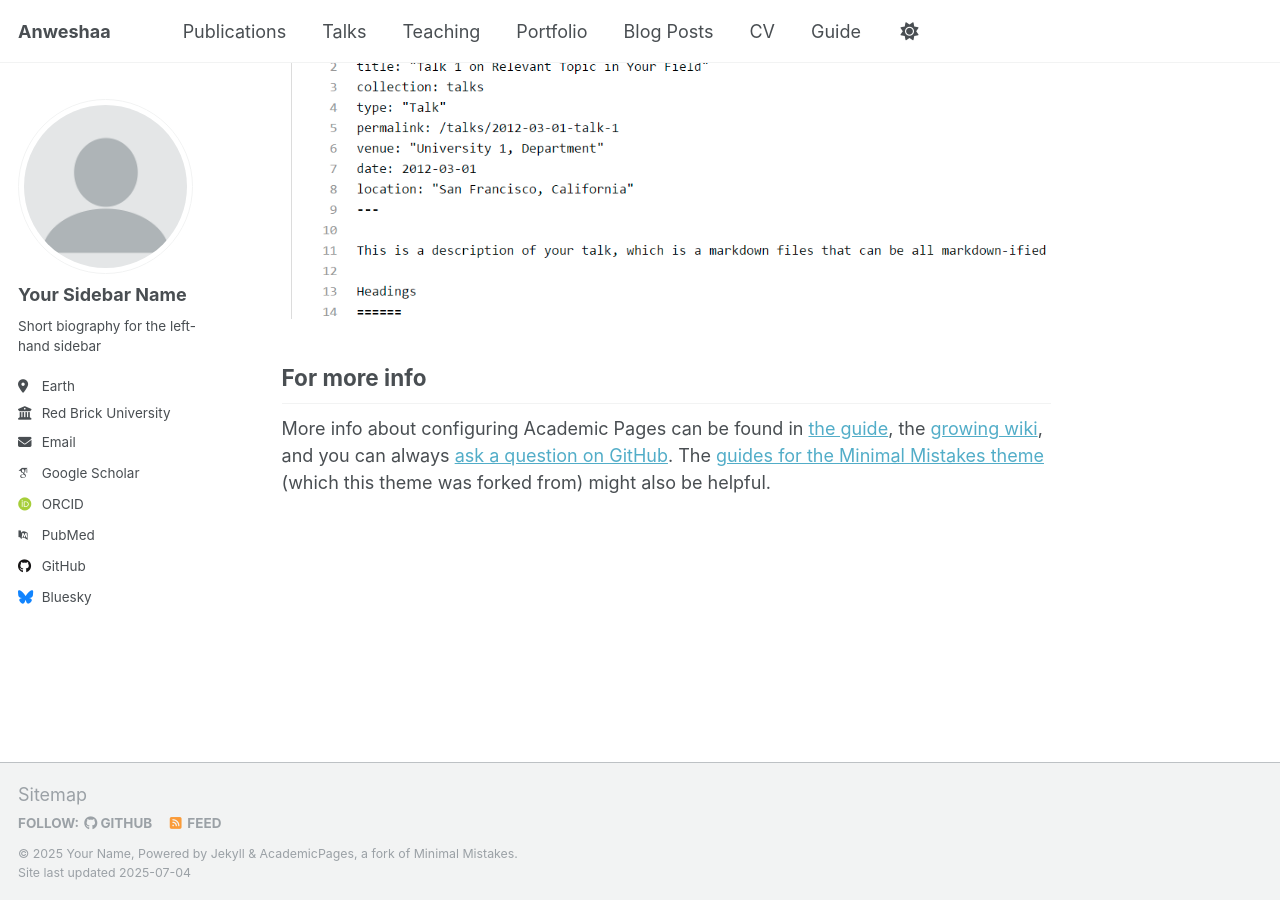
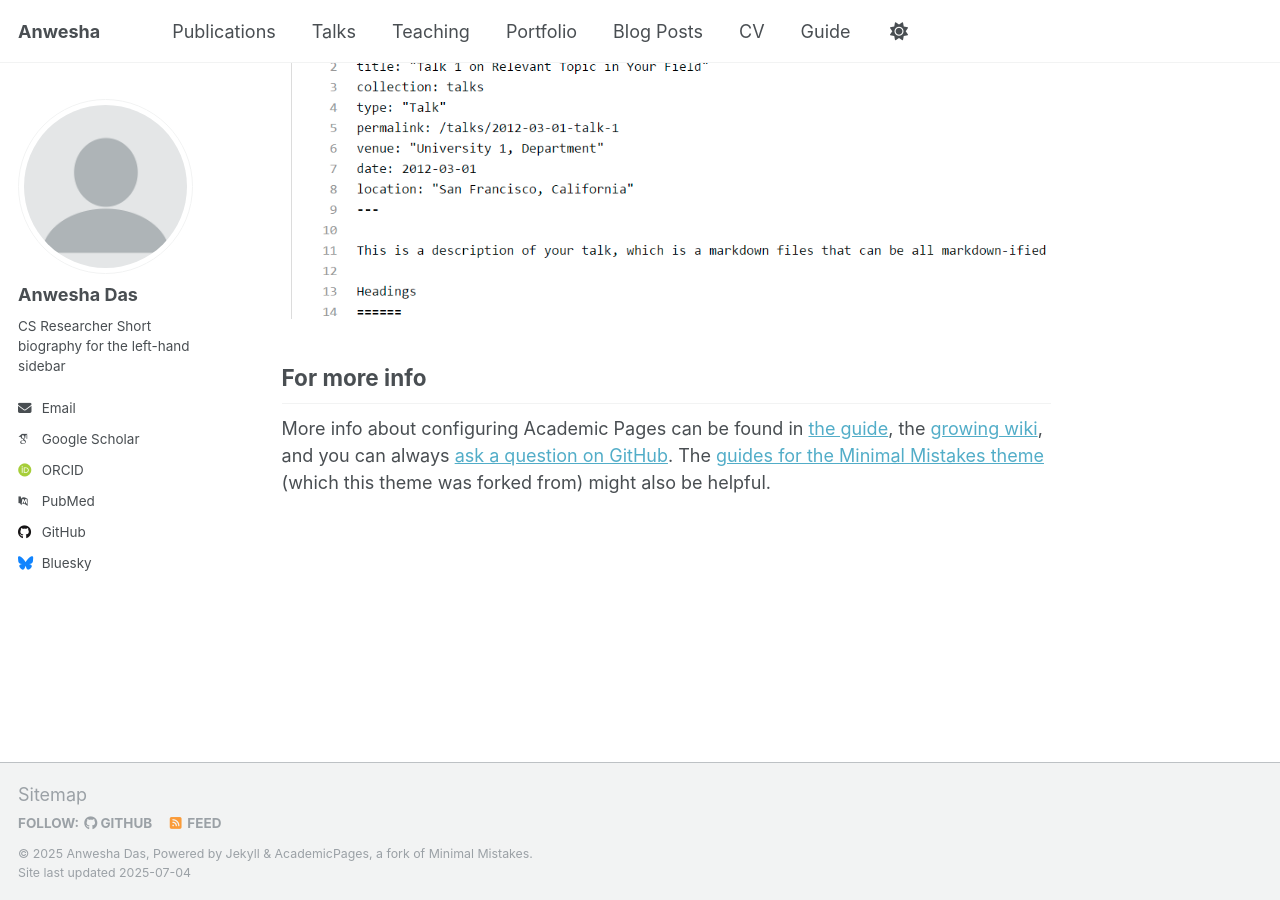
Before and after one commit to anwesha15/anwesha15.github.io, a Jekyll site: the page built from _pages/about.md, in a window 1280 px wide and 900 px high, scrolled down 2880 px. Built offline with Jekyll 4.4.1, drawn with Linux system fonts in a browser that asks for light colours; some web fonts are replaced; a script that is not in the unit is left out.

Commit message:
Update _config.yml
Update

```diff
--- a/_config.yml
+++ b/_config.yml
@@ -9,11 +9,11 @@
 # Basic Site Settings
 locale                   : "en-US"
 site_theme               : "default"
-title                    : "Anweshaa"
+title                    : "Anwesha"
 title_separator          : "-"
-name                     : &name "Your Name"
+name                     : &name "Anwesha Das"
 description              : &description "personal description"
-url                      : https://academicpages.github.io # the base hostname & protocol for your site e.g. "https://[your GitHub username].github.io" or if you already have some other page hosted on Github then use "https://[your GitHub username].github.io/[Your Repo Name]"
+url                      : https://anwesha15.github.io # the base hostname & protocol for your site e.g. "https://[your GitHub username].github.io" or if you already have some other page hosted on Github then use "https://[your GitHub username].github.io/[Your Repo Name]"
 baseurl                  : "" # the subpath of your site, e.g. "/blog"
 repository               : "academicpages/academicpages.github.io"
 
@@ -23,13 +23,13 @@
 author:
   # Biographic information
   avatar           : "profile.png"
-  name             : "Your Sidebar Name"
+  name             : "Anwesha Das"
   pronouns         : # example: "she/her"
-  bio              : "Short biography for the left-hand sidebar"
-  location         : "Earth"
-  employer         : "Red Brick University"
-  uri              : # URL
-  email            : "none@example.org"
+  bio              : "CS Researcher Short biography for the left-hand sidebar"
+  #location         : "Earth"
+  #employer         : "Red Brick University"
+  #uri              : # URL
+  email            : "anweshaa@uchicago.edu"
 
   # Academic websites
   academia         : # URL
```
